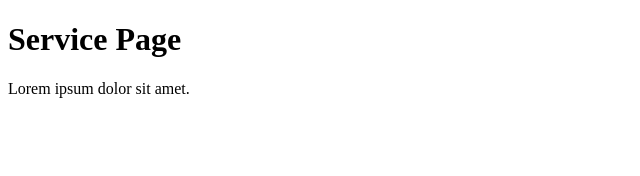
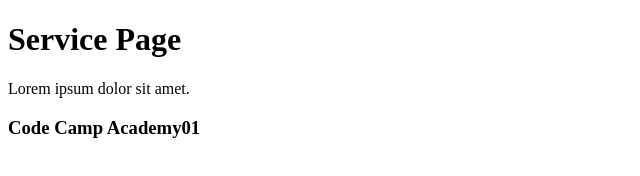
Before and after one commit to Nut-Yoswaris/git-lab02, a website: page service.html in a window 1280 px wide. Shown: the whole page, without its empty margins (0-640 px from the left). Drawn offline with Linux system fonts and the light colour scheme.

Commit message:
service add title

```diff
--- a/service.html
+++ b/service.html
@@ -8,5 +8,6 @@
 <body>
     <h1 class="title">Service Page</h1>
     <p>Lorem ipsum dolor sit amet.</p>
+    <h3 class="tite">Code Camp Academy01</h3>
 </body>
 </html>
```
